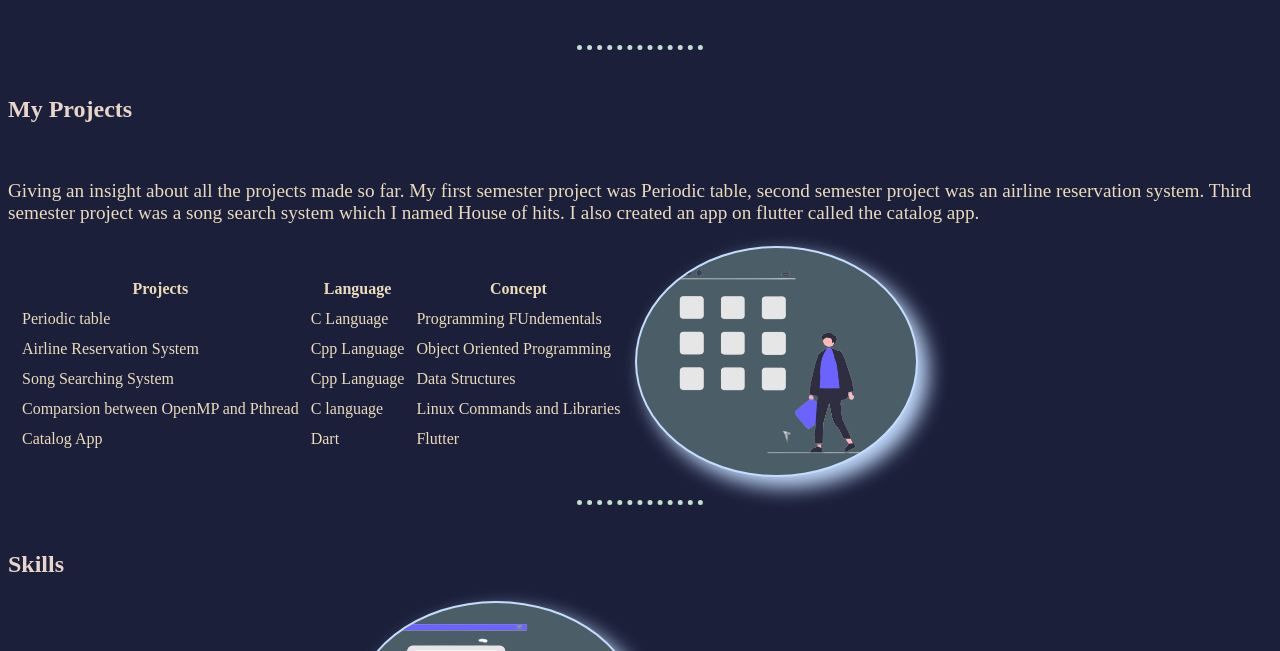
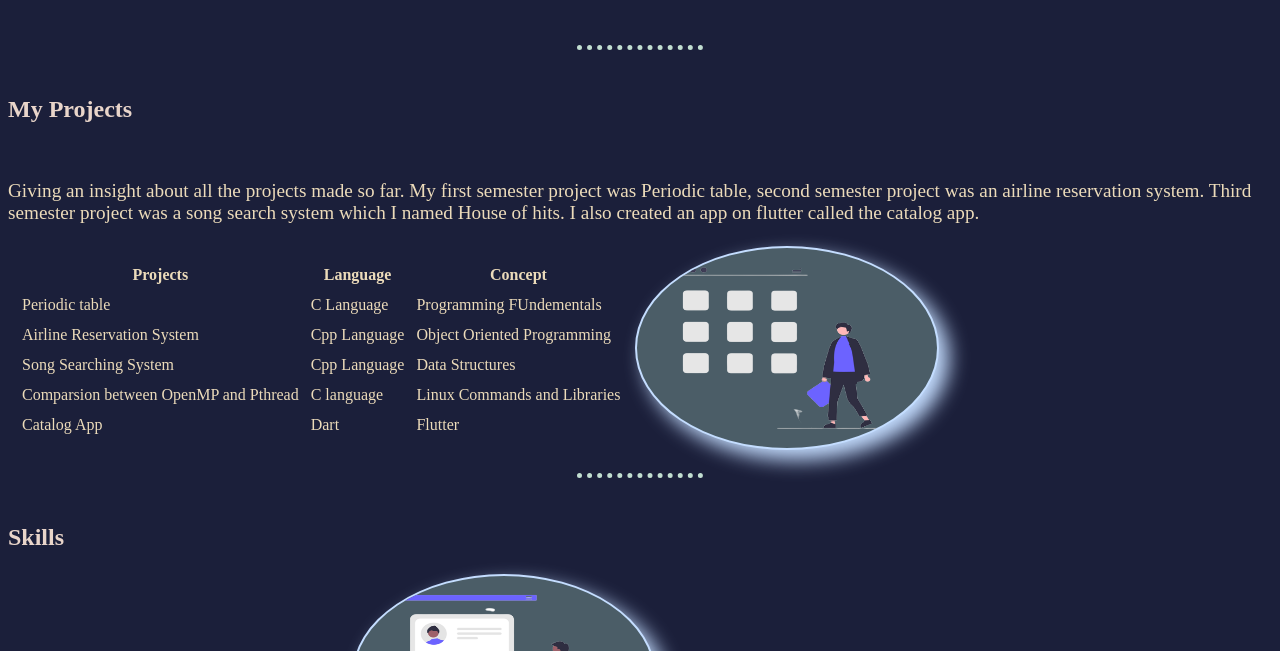
Before and after one commit to AnasBaqai/HTML--personal-site, a plain HTML site: page index.html in a window 1280 px wide. Shown: the part 599-1250 px from the top of the page. Drawn offline with Linux system fonts and the light colour scheme.

Commit message:
image size set

```diff
--- a/css/darkstyles.css
+++ b/css/darkstyles.css
@@ -69,8 +69,8 @@ hr{
 
 }
 img{
-  width: 50%;
-  height: 50%;
+  width: 300px;
+  height: 200px;
 }
 .profile{
   height: 300px;
```
